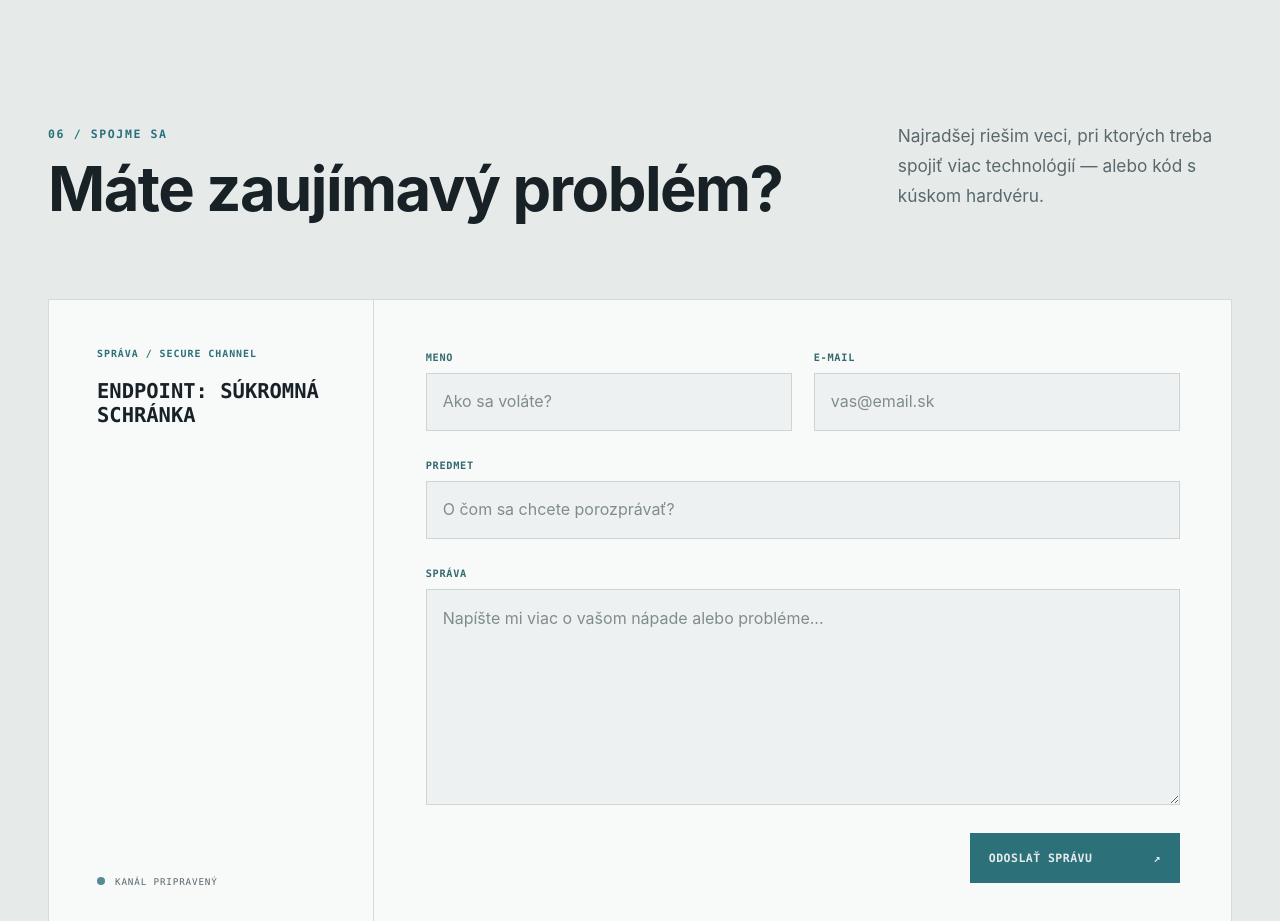
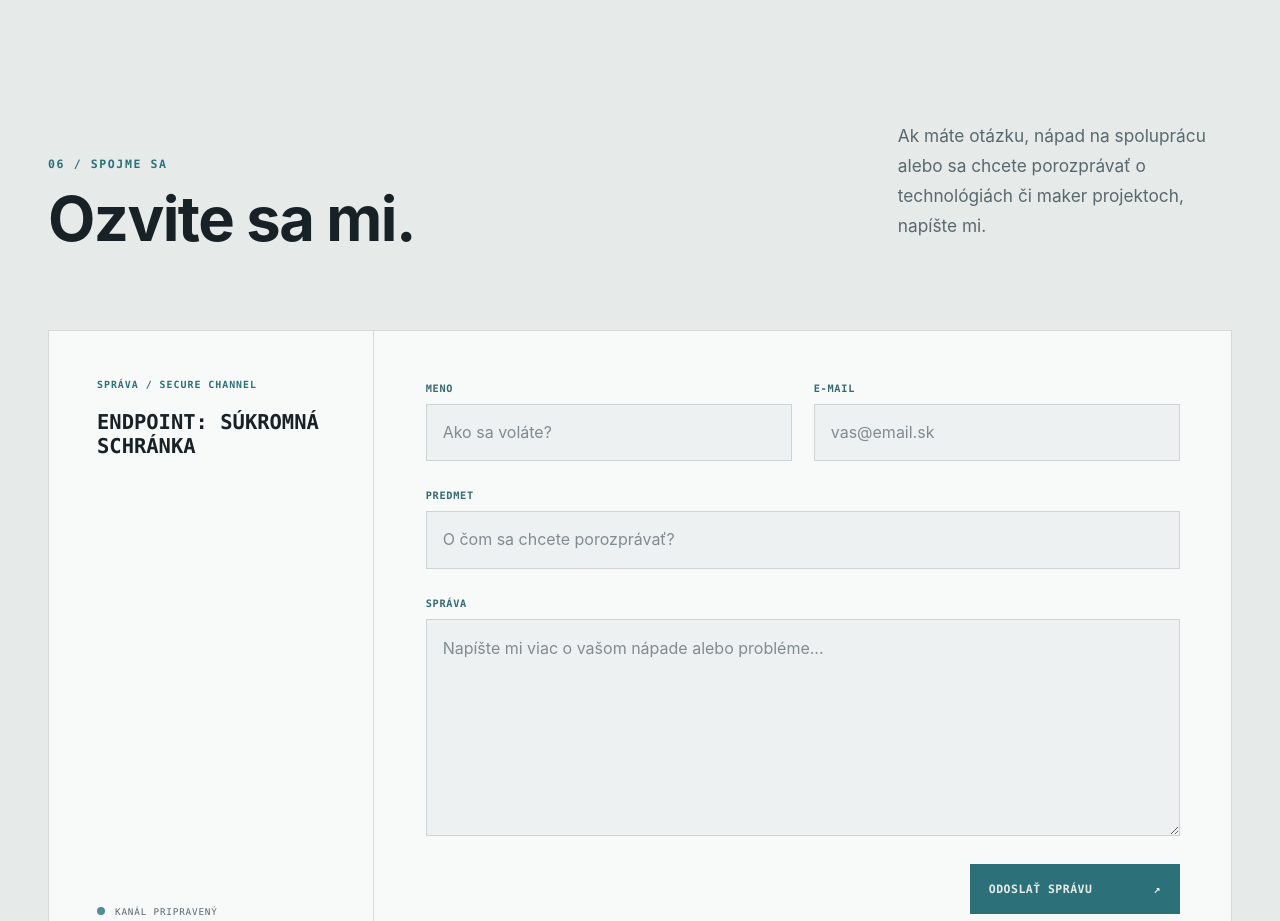
Before and after one commit to DominikPalo/dominikpalo.github.io, a React (Vite) app: page / in a window 1280 px wide. Shown: the part 6820-7741 px from the top of the page. Built offline with nearby package versions, Linux system fonts and the light colour scheme.

Commit message:
Make contact invitation more general

```diff
--- a/app/page.tsx
+++ b/app/page.tsx
@@ -190,9 +190,9 @@ const copy = {
       "Veľmi rád cestujem — najmä po Ázii, ktorú mám precestovanú takmer celú. Fascinujú ma rozdielne kultúry, jedlo, pulzujúce mestá aj miesta ďaleko od hlavných trás.",
     travelTags: ["Ázia", "Kultúry", "Jedlo", "Mimo hlavných trás"],
     contactKicker: "06 / SPOJME SA",
-    contactTitle: "Máte zaujímavý problém?",
+    contactTitle: "Ozvite sa mi.",
     contactBody:
-      "Najradšej riešim veci, pri ktorých treba spojiť viac technológií — alebo kód s kúskom hardvéru.",
+      "Ak máte otázku, nápad na spoluprácu alebo sa chcete porozprávať o technológiách či maker projektoch, napíšte mi.",
     contactFormLabel: "SPRÁVA / SECURE CHANNEL",
     contactFormEndpoint: "ENDPOINT: SÚKROMNÁ SCHRÁNKA",
     contactFormReady: "KANÁL PRIPRAVENÝ",
@@ -384,9 +384,9 @@ const copy = {
       "I love travelling, especially across Asia — a continent I have explored almost in its entirety. I’m drawn to its different cultures, food, restless cities, and places far beyond the main routes.",
     travelTags: ["Asia", "Cultures", "Food", "Beyond the main routes"],
     contactKicker: "06 / GET IN TOUCH",
-    contactTitle: "Got an interesting problem?",
+    contactTitle: "Let’s talk.",
     contactBody:
-      "I’m at my best when a problem connects several technologies — or code with a piece of hardware.",
+      "If you have a question, an idea for collaboration, or simply want to talk about technology or maker projects, send me a message.",
     contactFormLabel: "MESSAGE / SECURE CHANNEL",
     contactFormEndpoint: "ENDPOINT: PRIVATE INBOX",
     contactFormReady: "CHANNEL READY",
```
